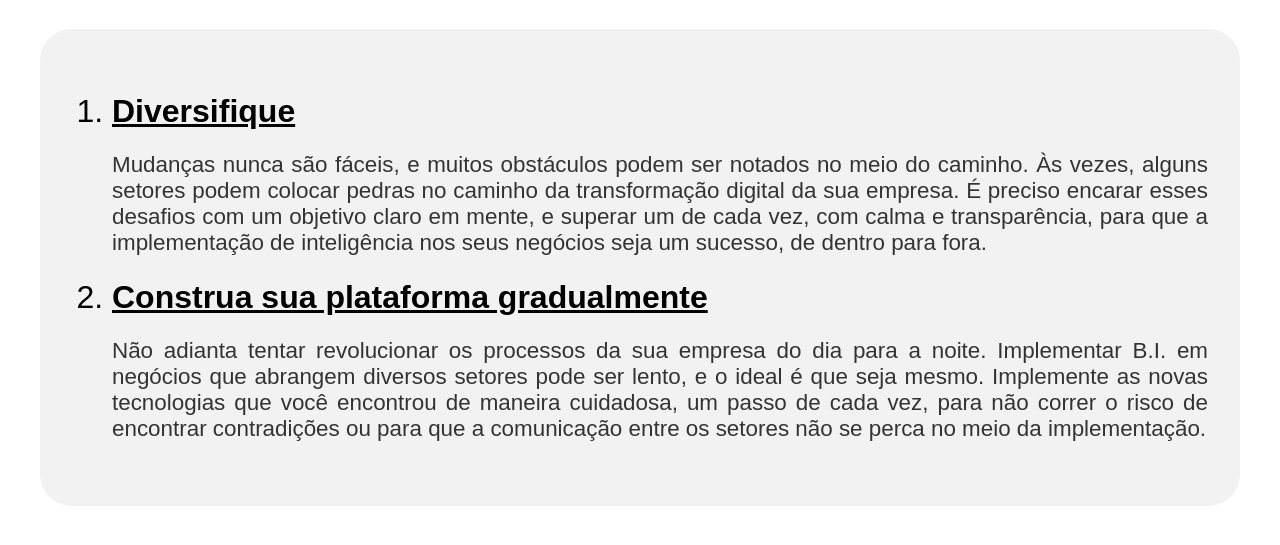
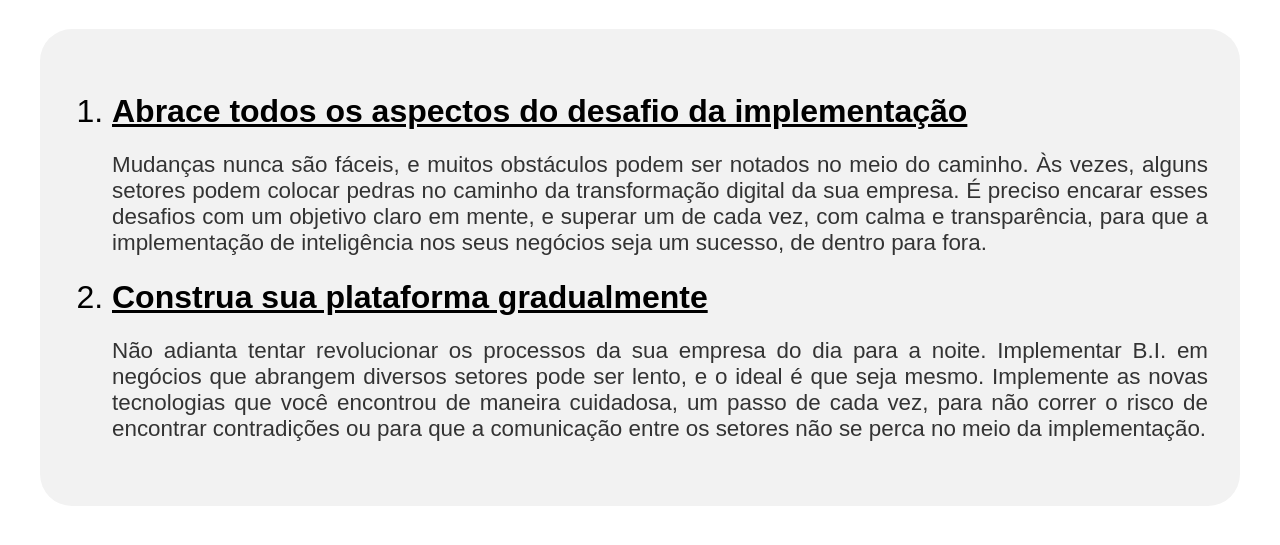
Before and after one commit to joaodgj/Aula06-HTMLeCSS-VSCode, a plain HTML site: page Pagina2.html in a window 1280 px wide. Shown: the part 179-724 px from the top of the page. Drawn offline with Linux system fonts and the light colour scheme.

Commit message:
Update Pagina2.html

```diff
--- a/Pagina2.html
+++ b/Pagina2.html
@@ -29,7 +29,7 @@
         <div class="noticia">
             <div class="texto-noticia">
                 <ol>
-                    <li><b><u>Diversifique</u></b></li>
+                    <li><b><u>Abrace todos os aspectos do desafio da implementação</u></b></li>
                     <p>Mudanças nunca são fáceis, e muitos obstáculos podem ser notados no meio do caminho. Às vezes,
                         alguns setores podem colocar pedras no caminho da transformação digital da sua empresa. É
                         preciso encarar esses desafios com um objetivo claro em mente, e superar um de cada vez, com
```
